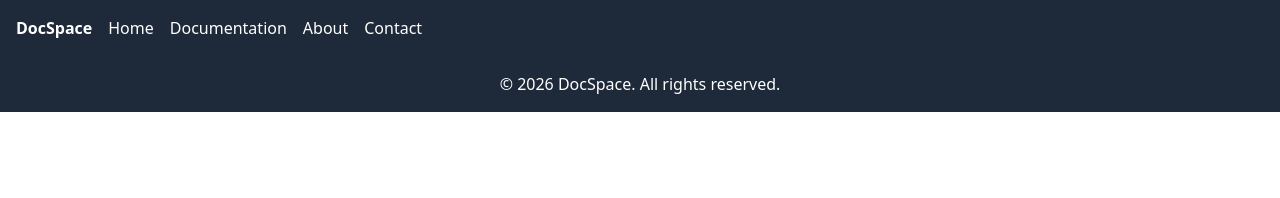
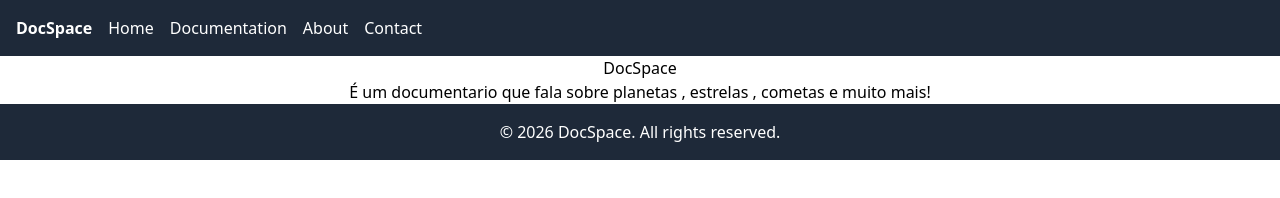
Before and after one commit to YukiGabriel/DocSpace, a website built with Vite: page index.html in a window 1280 px wide. Built offline with nearby package versions, Linux system fonts and the light colour scheme.

Commit message:
feat: add main section with title and description to index.html

```diff
--- a/index.html
+++ b/index.html
@@ -21,7 +21,8 @@
   </header>
   <main>
     <section>
-
+      <h1 class="text-center">DocSpace</h1>
+      <h2 class="text-center">É um documentario que fala sobre planetas , estrelas , cometas e muito mais!</h2>
     </section>
   </main>
   <footer class="bg-gray-800 text-white p-4 text-center">
```
